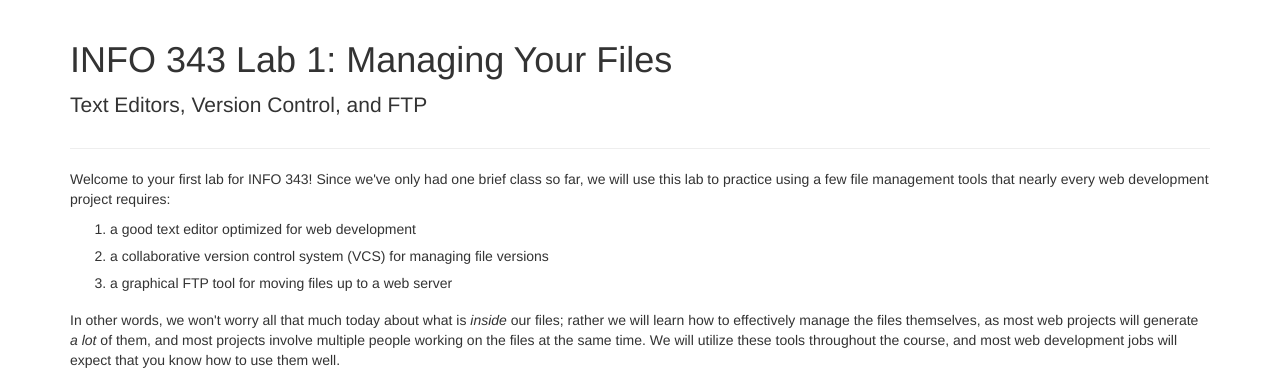
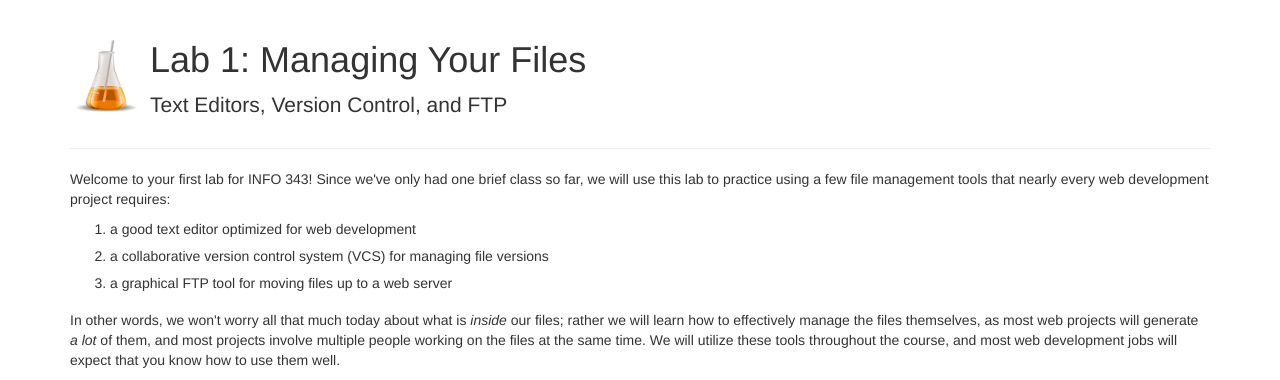
Before and after one commit to XavierByrd/info343-stearns, a PHP site: page /labs/filemgmt/index.html in a window 1280 px wide. Shown: the part 36-416 px from the top of the page. Run offline with PHP 8.4, Linux system fonts and the light colour scheme; some libraries are stand-ins or nearby versions.

Commit message:
Fancy image for lab title

```diff
--- a/css/labs.css
+++ b/css/labs.css
@@ -1,3 +1,9 @@
 .lab li {
 	padding-bottom: .5em;
 }
+.lab-title {
+	background-image: url(../img/lab.png);
+	background-repeat: no-repeat;
+	padding-left: 80px;
+	min-height: 72px;
+}
--- a/labs/filemgmt/index.html
+++ b/labs/filemgmt/index.html
@@ -28,8 +28,8 @@
 
       <article class="lab">
 
-        <div class="page-header">
-          <h1>INFO 343 Lab 1: Managing Your Files</h1>
+        <div class="page-header lab-title">
+          <h1>Lab 1: Managing Your Files</h1>
           <p class="lead">Text Editors, Version Control, and FTP</p>
         </div>
 
```
Also changed, not shown: img/lab.png (added).
